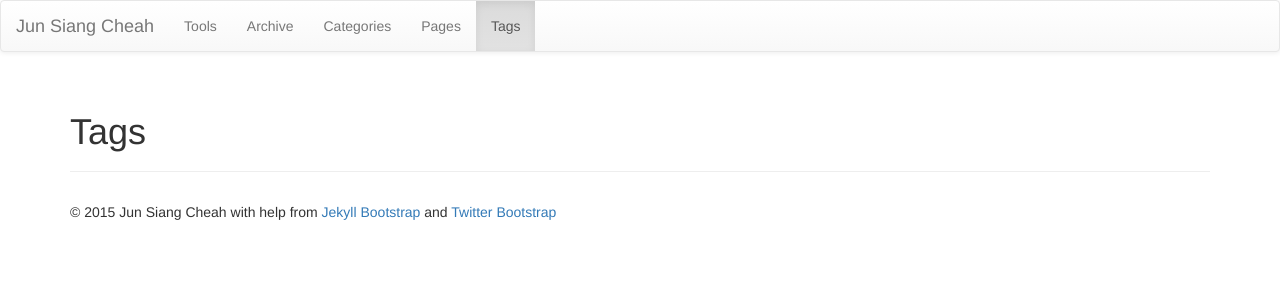
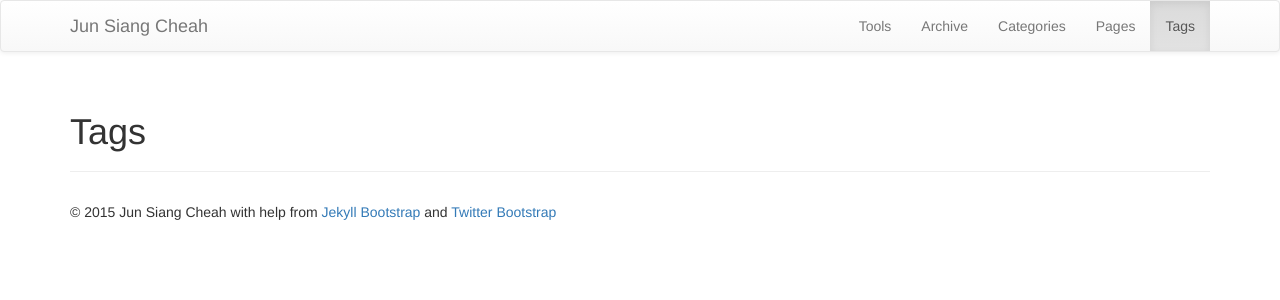
Before and after one commit to Deathmax/deathmax.github.io, a Jekyll site: the page built from tags.html, in a window 1280 px wide. Shown: the top 300 px of the page. Built offline with Jekyll 4.4.1, drawn with Linux system fonts in a browser that asks for light colours; nearby versions of some CDN libraries; library files that are not in the unit come from our copies.

Commit message:
change some styling around

```diff
--- a/_includes/themes/bootstrap-3/default.html
+++ b/_includes/themes/bootstrap-3/default.html
@@ -45,6 +45,7 @@
   <body>
     <div id="wrap">
       <nav class="navbar navbar-default" role="navigation">
+        <div class="container">
           <!-- Brand and toggle get grouped for better mobile display -->
           <div class="navbar-header">
             <button type="button" class="navbar-toggle" data-toggle="collapse" data-target="#jb-navbar-collapse">
@@ -58,13 +59,14 @@
 
           <!-- Collect the nav links, forms, and other content for toggling -->
           <div class="collapse navbar-collapse" id="jb-navbar-collapse">
-          <ul class="nav navbar-nav">
+            <ul class="nav navbar-nav navbar-right">
               <li><a href="//deathsnacks.com">Tools</a></li>
               {% assign pages_list = site.pages %}
               {% assign group = 'navigation' %}
               {% include JB/pages_list %}
             </ul>
           </div><!-- /.navbar-collapse -->
+        </div>
       </nav>
 
       <div class="container">
--- a/assets/themes/bootstrap-3/css/style.css
+++ b/assets/themes/bootstrap-3/css/style.css
@@ -23,6 +23,10 @@ h1, h2, h3, h4 {
 
 .date {
   font-style: italic;
+}
+
+.container {
+  max-width: 900px;
 }
 
 
```
Lines whose indentation alone changed are shown as unchanged.
